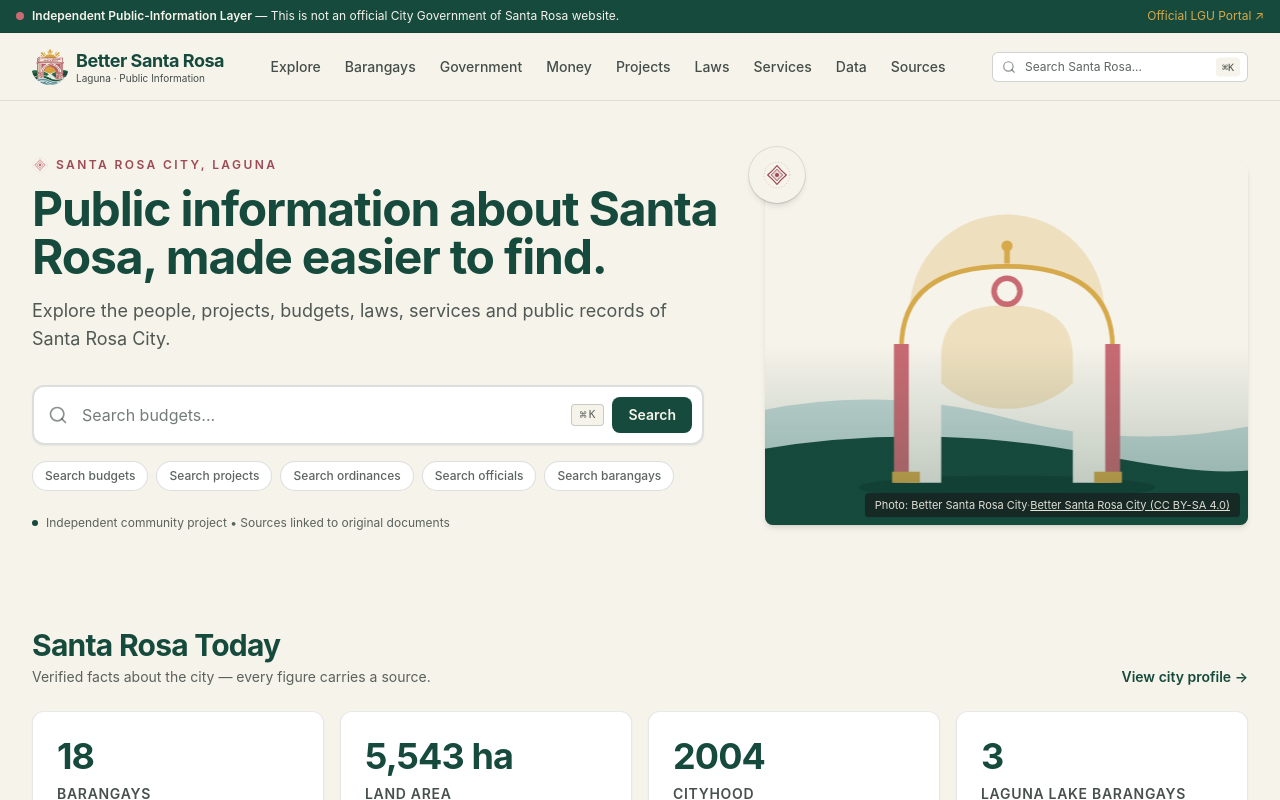
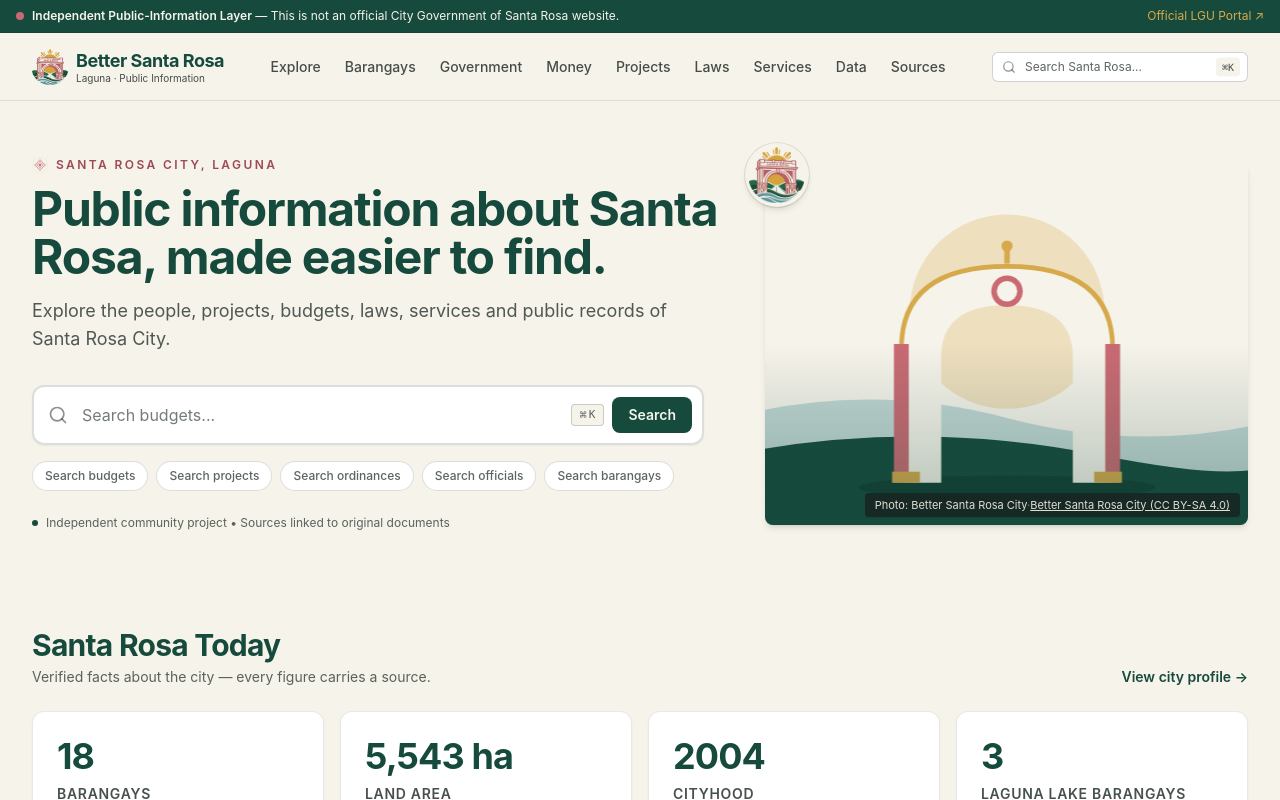
Before and after one commit to jericizon/bettersantarosacity, a Nuxt app: page / in a window 1280 px wide. Shown: the top 800 px of the page. Built offline with nearby package versions, Linux system fonts and the light colour scheme.

Commit message:
feat(home): place Santa Rosa emblem badge on hero banner

```diff
--- a/pages/index.vue
+++ b/pages/index.vue
@@ -262,9 +262,15 @@
           </MediaCivicImage>
           <div
             aria-hidden="true"
-            class="absolute -left-4 -top-4 hidden h-14 w-14 items-center justify-center rounded-full bg-parchment text-rose-accent-dark shadow-md ring-1 ring-charcoal/10 sm:flex"
+            class="absolute -left-5 -top-5 hidden h-16 w-16 items-center justify-center rounded-full bg-parchment p-1 shadow-md ring-1 ring-charcoal/10 sm:flex"
           >
-            <CivicRoseMotif :size="28" />
+            <img
+              src="/images/brand/santa-rosa-emblem.png"
+              alt=""
+              width="56"
+              height="56"
+              class="h-full w-full object-contain"
+            >
           </div>
         </div>
       </div>
```
